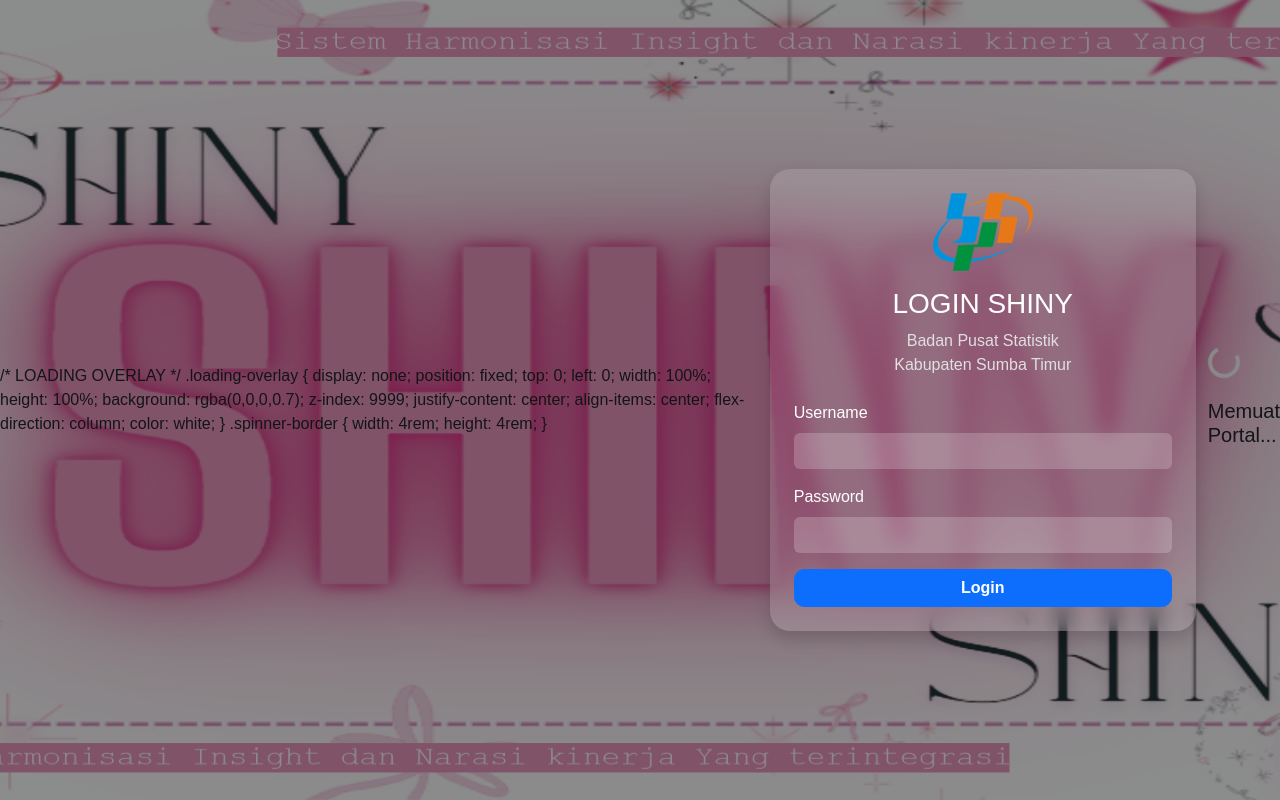
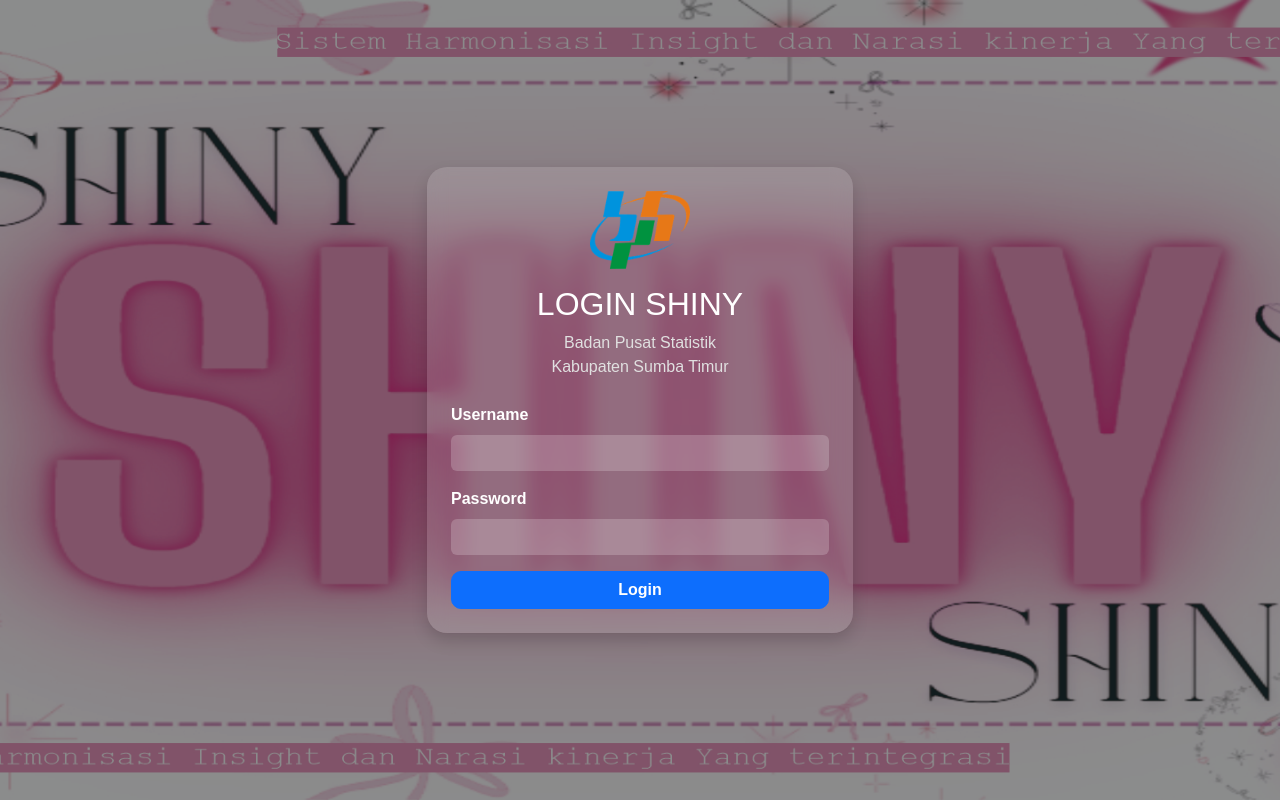
Before and after one commit to Vievien/portal-bps5302, a Flask app: page / in a window 1280 px wide. Run offline with Flask 3, Linux system fonts and the light colour scheme.

Commit message:
update aplikasi

```diff
--- a/templates/login.html
+++ b/templates/login.html
@@ -1,5 +1,6 @@
 <!DOCTYPE html>
 <html lang="en">
+
 <head>
 
     <meta charset="UTF-8">
@@ -13,41 +14,9 @@
     <link href="https://cdn.jsdelivr.net/npm/bootstrap@5.3.3/dist/css/bootstrap.min.css"
           rel="stylesheet">
 
-/* LOADING OVERLAY */
-.loading-overlay {
-
-    display: none;
-
-    position: fixed;
-
-    top: 0;
-    left: 0;
-
-    width: 100%;
-    height: 100%;
-
-    background: rgba(0,0,0,0.7);
-
-    z-index: 9999;
-
-    justify-content: center;
-    align-items: center;
-
-    flex-direction: column;
-
-    color: white;
-
-}
-
-.spinner-border {
-
-    width: 4rem;
-    height: 4rem;
-
-}
-
     <style>
 
+        /* BODY */
         body {
 
             margin: 0;
@@ -68,6 +37,7 @@
 
         }
 
+        /* DARK OVERLAY */
         .overlay {
 
             position: fixed;
@@ -84,6 +54,7 @@
 
         }
 
+        /* LOGIN CONTAINER */
         .login-container {
 
             position: relative;
@@ -94,6 +65,7 @@
 
         }
 
+        /* CARD */
         .card {
 
             border: none;
@@ -110,6 +82,7 @@
 
         }
 
+        /* INPUT */
         .form-control {
 
             background: rgba(255,255,255,0.2);
@@ -134,6 +107,8 @@
 
             color: white;
 
+            font-weight: bold;
+
         }
 
         .text-muted {
@@ -142,11 +117,44 @@
 
         }
 
+        /* BUTTON */
         .btn-primary {
 
             border-radius: 10px;
 
             font-weight: bold;
+
+        }
+
+        /* LOADING OVERLAY */
+        .loading-overlay {
+
+            display: none;
+
+            position: fixed;
+
+            top: 0;
+            left: 0;
+
+            width: 100%;
+            height: 100%;
+
+            background: rgba(0,0,0,0.7);
+
+            z-index: 9999;
+
+            justify-content: center;
+            align-items: center;
+            flex-direction: column;
+
+            color: white;
+
+        }
+
+        .spinner-border {
+
+            width: 4rem;
+            height: 4rem;
 
         }
 
@@ -156,8 +164,10 @@
 
 <body>
 
+    <!-- BACKGROUND OVERLAY -->
     <div class="overlay"></div>
 
+    <!-- LOGIN -->
     <div class="container login-container">
 
         <div class="row justify-content-center">
@@ -173,9 +183,9 @@
                             <img src="{{ url_for('static', filename='bps.png') }}"
                                  width="100">
 
-                        <h3 class="mt-3">
+                            <h2 class="mt-3">
                                 LOGIN SHINY
-                        </h3>
+                            </h2>
 
                             <p class="text-muted mb-0">
                                 Badan Pusat Statistik
@@ -187,6 +197,7 @@
 
                         </div>
 
+                        <!-- FORM -->
                         <form method="POST"
                               id="loginForm">
 
@@ -198,7 +209,8 @@
 
                                 <input type="text"
                                        name="username"
-                                   class="form-control">
+                                       class="form-control"
+                                       required>
 
                             </div>
 
@@ -210,7 +222,8 @@
 
                                 <input type="password"
                                        name="password"
-                                   class="form-control">
+                                       class="form-control"
+                                       required>
 
                             </div>
 
@@ -233,8 +246,9 @@
 
     </div>
 
-<!-- LOADING -->
-<div class="loading-overlay" id="loadingOverlay">
+    <!-- LOADING OVERLAY -->
+    <div class="loading-overlay"
+         id="loadingOverlay">
 
         <div class="spinner-border text-light"
              role="status">
@@ -246,6 +260,7 @@
 
     </div>
 
+    <!-- SCRIPT -->
     <script>
 
         document
@@ -261,4 +276,5 @@ document
     </script>
 
 </body>
+
 </html>
```
Lines whose indentation alone changed are shown as unchanged.
